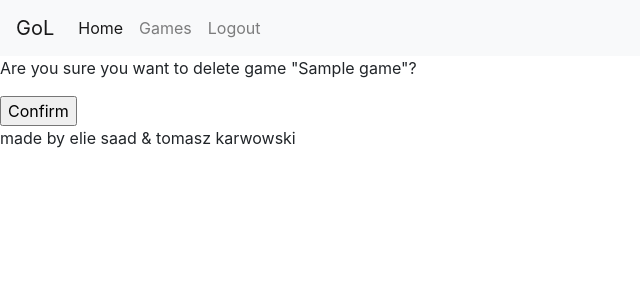
After one commit to tomkarw/gis-of-life, a Django app: page /game/Sample/delete/ in a window 1280 px wide. The commit adds this page. Shown: the top 300 px of the page, without its empty margins (0-640 px from the left). Run offline with Django 3.2, Linux system fonts and the light colour scheme; a user stored in the database is signed in; tables that the repository leaves empty hold one stand-in row (values such as "Sample post"); some libraries are stand-ins or nearby versions.

Commit message:
delete game, navbar in seperate file

```diff
--- a/game/models.py
+++ b/game/models.py
@@ -6,9 +6,9 @@ from game.constants import MAP_MIN_WIDTH, MAP_MAX_WIDTH, MAP_MIN_HEIGHT, MAP_MAX
 
 
 class Game(models.Model):
-    user = models.ForeignKey(User, on_delete=models.CASCADE)
+    token = models.CharField(unique=True, max_length=255)
+    user = models.ForeignKey(User, on_delete=models.CASCADE, related_name="games")
     name = models.CharField(max_length=255)
-    token = models.CharField(unique=True, max_length=255)
 
     # map details
     image = models.ImageField(upload_to='upload/')
--- a/game/templates/game/game-delete.html
+++ b/game/templates/game/game-delete.html
@@ -0,0 +1,10 @@
+{% extends 'base.html' %}
+
+{% block title %} Delete {{ game.name }} {% endblock %}
+
+{% block content %}
+    <form method="post">{% csrf_token %}
+        <p>Are you sure you want to delete game "{{ object.name }}"?</p>
+        <input type="submit" value="Confirm">
+    </form>
+{% endblock %}
--- a/game/templates/game/game-detail.html
+++ b/game/templates/game/game-detail.html
@@ -1,15 +1,13 @@
 {%  extends 'base.html' %}
 
 {% load static %}
-<link rel="stylesheet" href="{% static 'css/ants.css' %}">
 
-{%  block title %} {{ game.name }} {% endblock %}
+{%  block title %} {{ object.name }} {% endblock %}
 
 {% block content %}
+    <a href="{% url 'game-delete' object.token %}"><button>Delete</button></a>
     <div class="game-map">
         <canvas id="game-canvas" width="1000" height="500"></canvas>
     </div>
     <img src="{{ object.image.url }}" alt="game map" width="{{ object.width }}" height="{{ object.height }}">
 {% endblock %}
-
-<script src="{% static 'js/ants.js' %}"></script>
--- a/game/urls.py
+++ b/game/urls.py
@@ -6,4 +6,5 @@ urlpatterns = [
     path("", views.GameListView.as_view(), name="game-list"),
     path("create/", views.GameCreateView.as_view(), name="game-create"),
     path("<str:token>/", views.GameDetailView.as_view(), name="game-details"),
+    path("<str:token>/delete/", views.GameDeleteView.as_view(), name="game-delete"),
 ]
--- a/game/views.py
+++ b/game/views.py
@@ -1,7 +1,7 @@
 import uuid
 
 from django.contrib.auth.mixins import LoginRequiredMixin
-from django.urls import reverse
+from django.urls import reverse, reverse_lazy
 from django.views.generic import ListView, DetailView, CreateView, DeleteView
 
 from game.forms import GameCreateForm
@@ -41,3 +41,8 @@ class GameCreateView(LoginRequiredMixin, CreateView):
 
 class GameDeleteView(LoginRequiredMixin, DeleteView):
     template_name = "game/game-delete.html"
+    model = Game
+    success_url = reverse_lazy('game-list')
+
+    def get_object(self, queryset=None):
+        return Game.objects.get(token=self.kwargs["token"])
--- a/templates/base.html
+++ b/templates/base.html
@@ -10,31 +10,8 @@
     <title>{% block title %}GIS of Life{% endblock %}</title>
 </head>
 <body>
-<nav class="navbar navbar-expand-lg navbar-light bg-light">
-    <a class="navbar-brand" href="#">GoL</a>
-    <button class="navbar-toggler" type="button" data-toggle="collapse" data-target="#navbarSupportedContent"
-            aria-controls="navbarSupportedContent" aria-expanded="false" aria-label="Toggle navigation">
-        <span class="navbar-toggler-icon"></span>
-    </button>
+{% include 'navbar.html' %}
 
-    <div class="collapse navbar-collapse" id="navbarSupportedContent">
-        <ul class="navbar-nav mr-auto">
-            <li class="nav-item active">
-                <a class="nav-link" href="{% url 'homepage' %}">Home <span class="sr-only">(current)</span></a>
-            </li>
-            <li class="nav-item">
-                <a class="nav-link" href="{% url 'game-list' %}">Games</a>
-            </li>
-            <li class="nav-item">
-                {% if not user.is_authenticated %}
-                    <a class="nav-link waves-effect waves-light" href="{% url 'login' %}">Login</a>
-                {% else %}
-                    <a class="nav-link waves-effect waves-light" href="{% url 'logout' %}">Logout</a>
-                {% endif %}
-            </li>
-        </ul>
-    </div>
-</nav>
 <div>
     {% autoescape off %}{% bootstrap_messages %}{% endautoescape %}
 </div>
--- /dev/null
+++ b/templates/navbar.html
@@ -0,0 +1,25 @@
+<nav class="navbar navbar-expand-lg navbar-light bg-light">
+    <a class="navbar-brand" href="#">GoL</a>
+    <button class="navbar-toggler" type="button" data-toggle="collapse" data-target="#navbarSupportedContent"
+            aria-controls="navbarSupportedContent" aria-expanded="false" aria-label="Toggle navigation">
+        <span class="navbar-toggler-icon"></span>
+    </button>
+
+    <div class="collapse navbar-collapse" id="navbarSupportedContent">
+        <ul class="navbar-nav mr-auto">
+            <li class="nav-item active">
+                <a class="nav-link" href="{% url 'homepage' %}">Home <span class="sr-only">(current)</span></a>
+            </li>
+            <li class="nav-item">
+                <a class="nav-link" href="{% url 'game-list' %}">Games</a>
+            </li>
+            <li class="nav-item">
+                {% if not user.is_authenticated %}
+                    <a class="nav-link waves-effect waves-light" href="{% url 'login' %}">Login</a>
+                {% else %}
+                    <a class="nav-link waves-effect waves-light" href="{% url 'logout' %}">Logout</a>
+                {% endif %}
+            </li>
+        </ul>
+    </div>
+</nav>
```
Also changed, not shown: game/migrations/0003_auto_20210108_1547.py (added).
